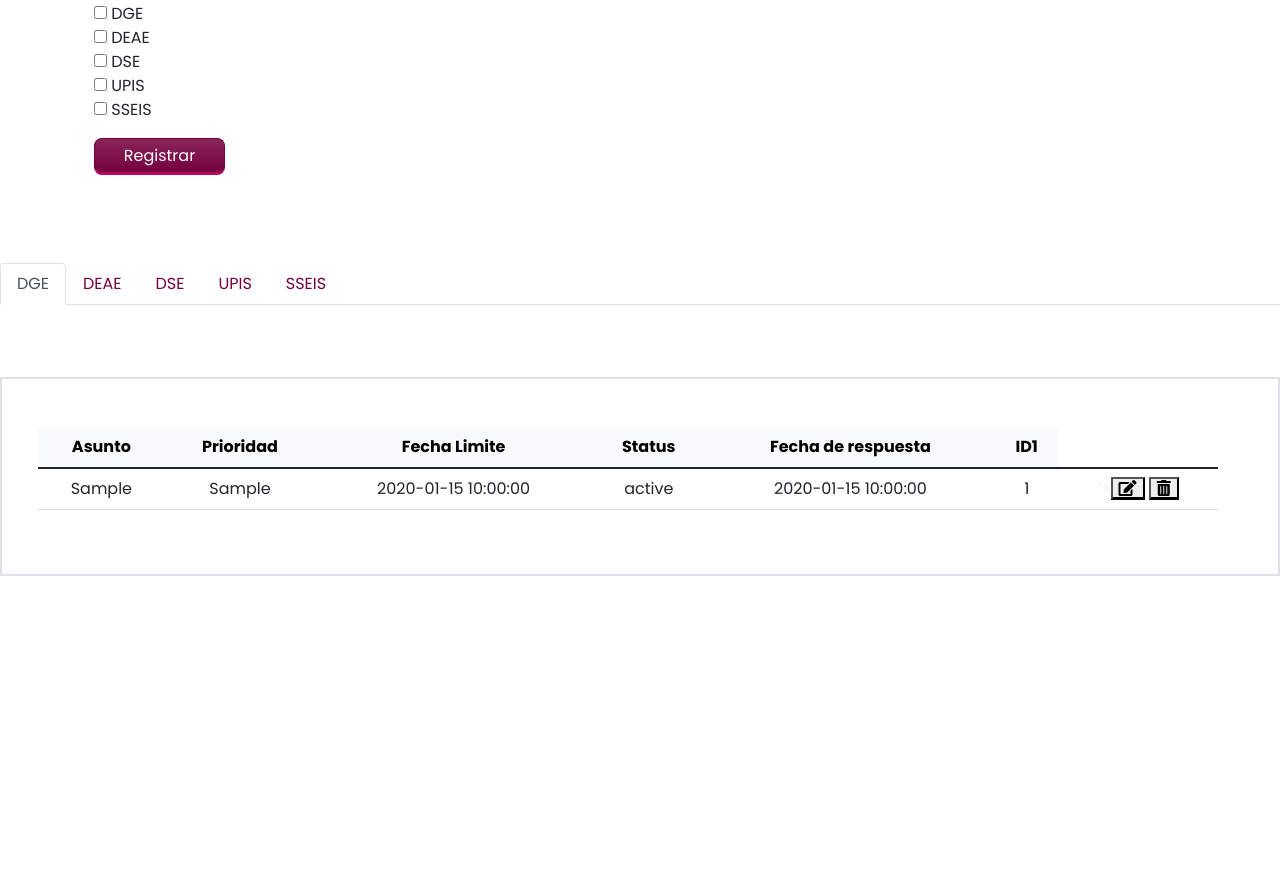
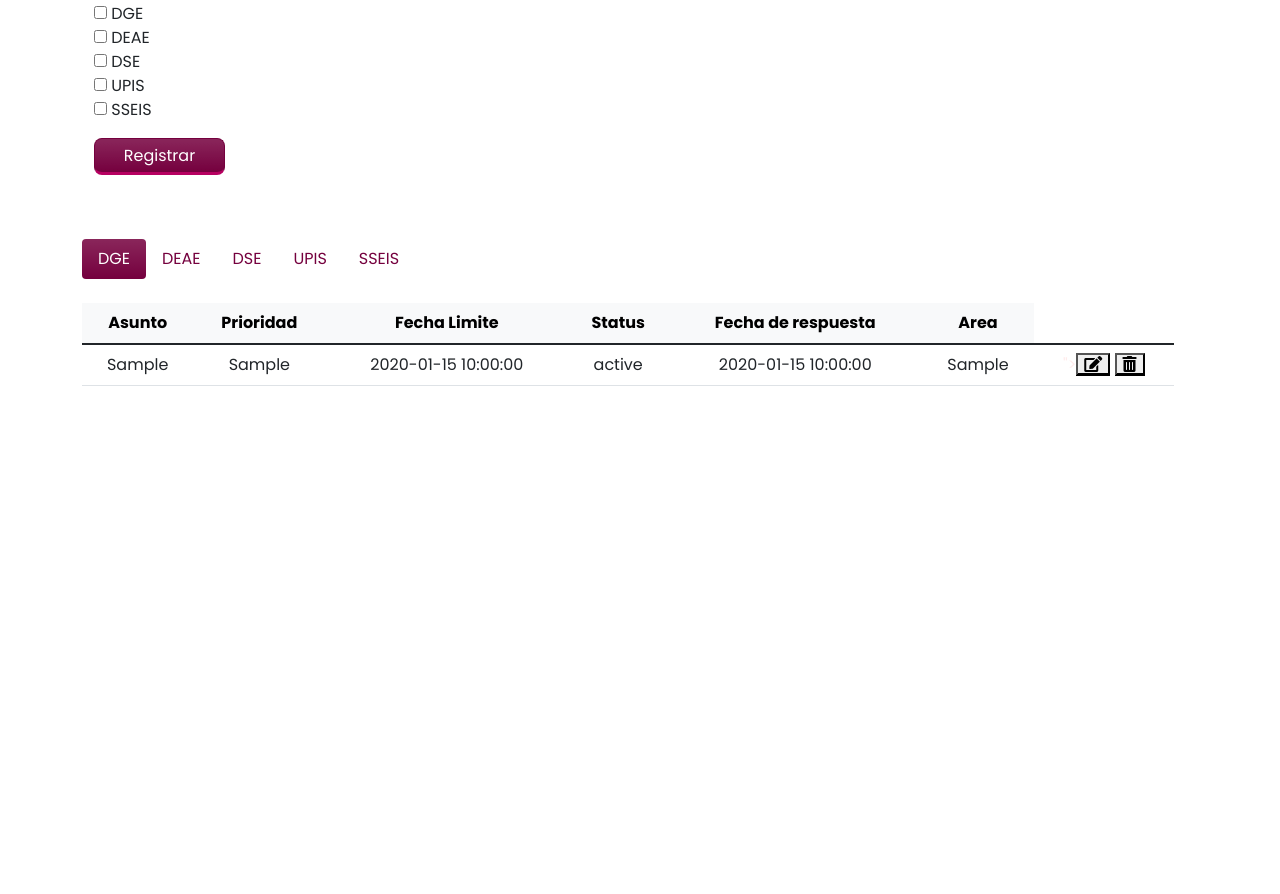
Before and after one commit to Daxter98/SSEIS, a PHP site: page /registro_asuntos_p.php in a window 1280 px wide. Shown: the part 521-1415 px from the top of the page. Before the commit the page ends 1097 px from the top, so only its background shows below. Run offline with PHP 8.4, Linux system fonts and the light colour scheme; tables that the repository leaves empty or names only in its code hold one stand-in row (values such as "Sample post"); data that the repository does not hold is empty.

Commit message:
AVANCES EN VISTA ASUNTOS

```diff
--- a/registro_asuntos_p.php
+++ b/registro_asuntos_p.php
@@ -127,19 +127,19 @@
 
           <div class="col-sm-4 col-md-4 col-xl-4 col-xl-4" id="form">
 
-            <form method="get">
+          <form method="POST" action="asuntos.php">
 
           Selecciona el area
           <br />
-              <input name="DGE" type="checkbox" id="DGE" value="siglas_a" />  DGE
+          <input name="checkbox[]" type="checkbox" value="DGE" />  DGE
           <br />
-              <input name="DEAE" type="checkbox" id="DEAE" value="siglas_a" />  DEAE
+          <input name="checkbox[]" type="checkbox" value="DEAE"  />  DEAE
           <br />
-              <input name="DSE" type="checkbox" id="DSE" value="siglas_a" />  DSE
+          <input name="checkbox[]" type="checkbox" value="DSE"  />  DSE
           <br />
-              <input name="UPIS" type="checkbox" id="UPIS" value="siglas_a" />  UPIS
+          <input name="checkbox[]" type="checkbox" value="UPIS" />  UPIS
           <br />
-              <input name="SSEIS" type="checkbox" id="SSEIS" value="siglas_a" />  SSEIS
+          <input name="checkbox[]" type="checkbox" value="SSEIS" />  SSEIS
           </form>
         </div>
         <p> </p>
@@ -152,47 +152,34 @@
         <p> </p>
 
 
-
-            <div class="col-sm-12">
-			<br> <br>
-
-                <ul class="nav nav-tabs" id="myTab" role="tablist">
-
-                    <li class="nav-item" role="presentation">
-                        <button class="nav-link active" id="DGE-tab" data-bs-toggle="tab"
-                            data-bs-target="#DGE" type="button" role="tab" aria-controls="DGE"
-                            aria-selected="true">DGE</button>
+        <div class="container mt-3">
+  <br>
+  <!-- Nav pills -->
+  <ul class="nav nav-pills" role="tablist">
+    <li class="nav-item">
+      <a class="nav-link active" data-bs-toggle="pill" href="#home">DGE</a>
     </li>
-                    <li class="nav-item" role="presentation">
-                        <button class="nav-link" id="DEAE-tab" data-bs-toggle="tab" data-bs-target="#DEAE"
-                            type="button" role="tab" aria-controls="DEAE"
-                            aria-selected="false">DEAE</button>
+    <li class="nav-item">
+      <a class="nav-link" data-bs-toggle="pill" href="#menu1">DEAE</a>
     </li>
-                    <li class="nav-item" role="presentation">
-                        <button class="nav-link" id="DSE-tab" data-bs-toggle="tab" data-bs-target="#DSE"
-                            type="button" role="tab" aria-controls="DSE" aria-selected="false">DSE</button>
+    <li class="nav-item">
+      <a class="nav-link" data-bs-toggle="pill" href="#menu2">DSE</a>
     </li>
-                    <li class="nav-item" role="presentation">
-                        <button class="nav-link" id="UPIS-tab" data-bs-toggle="tab" data-bs-target="#UPIS"
-                            type="button" role="tab" aria-controls="UPIS"
-                            aria-selected="false">UPIS</button>
+    <li class="nav-item">
+      <a class="nav-link" data-bs-toggle="pill" href="#menu3">UPIS</a>
     </li>
-                    <li class="nav-item" role="presentation">
-                        <button class="nav-link" id="SSEIS-tab" data-bs-toggle="tab" data-bs-target="#SSEIS"
-                            type="button" role="tab" aria-controls="SSEIS" aria-selected="false">SSEIS</button>
+    <li class="nav-item">
+      <a class="nav-link" data-bs-toggle="pill" href="#menu4">SSEIS</a>
     </li>
-
   </ul>
 
-                <br><br><br>
+  <!-- Tab panes -->
+  <div class="tab-content">
+    <div id="home" class="container tab-pane active"><br>
 
-                <div class="tab-content p-5 border border-2" style="height: center;" id="myTabContent">
 
-                <div class="tab-pane fade show active" id="DGE" role="tabpanel"
-                            aria-labelledby="DGE-tab">
                             <div class="row" style="text-indent: 6px;">
-
-                            <div class="row mb-7" id="consulta">
+                            <div class="row mb-7" id="home">
                             <table class="table">
                              <thead class="table-light" align="center">
                              <tr>
@@ -201,10 +188,11 @@
                                  <th scope="col">Fecha Limite</th>
                                  <th scope="col">Status</th>
                                  <th scope="col">Fecha de respuesta</th>
-                                 <th scope="col">ID1</th>
+                                 <th scope="col">Area</th>
                                  </tr>
                                  </thead>
                                  <tbody>
+
  <?php
      $resultado=mysqli_query($conexion, $tabla);
         while($row=mysqli_fetch_assoc($resultado))
@@ -214,15 +202,17 @@
                                    <td><?php echo $row["no_asunto"]?> </td>
                                    <td><?php echo $row["prioridad"]?></td>
                                   <td><?php echo $row["fecha_limite"]?></td>
-                                  <td><?php echo $row["cve_status"]?></td>
+                                  <td><?php echo $row["status"]?></td>
                                   <td><?php echo $row["fecha_respuesta"]?></td>
-                                  <td><?php echo $row["id_area"]?></td>
+                                  <td><?php echo $row["siglas_a"]?></td>
                                   <td>
                                  <a href="modificar_asunto.html">"><button type="button" class="fas fa-edit"></button></a>
                                  <a href="eliminaragenda1.php?idCita=<?php echo $rowdos["idCita"] ?>"><button type="button" class="fas fa-trash-alt"></button></a>
                                  </td>
                                  </tr>
-
+                                 <?php
+            } mysqli_free_result($resultado);
+?>
 
                                  </tbody>
                                   </table>
@@ -230,17 +220,14 @@
                               </div>
 
                     </div>
-                    <?php
-            } mysqli_free_result($resultado);
-?>
 
+    </div>
 
+    <div id="menu1" class="container tab-pane fade"><br>
 
-                    <div class="tab-pane fade" id="DEAE" role="tabpanel"
-                            aria-labelledby="DEAE-tab">
                             <div class="row" style="text-indent: 6px;">
 
-                              <div class="row mb-3" id="consulta">
+    <div class="row mb-7" id="menu1">
                             <table class="table">
                              <thead class="table-light" align="center">
                              <tr>
@@ -249,10 +236,11 @@
                                  <th scope="col">Fecha Limite</th>
                                  <th scope="col">Status</th>
                                  <th scope="col">Fecha de respuesta</th>
-                                 <th scope="col">ID2</th>
+                                 <th scope="col">Area</th>
                                  </tr>
                                  </thead>
                                  <tbody>
+
  <?php
      $resultado=mysqli_query($conexion, $tabla);
         while($row=mysqli_fetch_assoc($resultado))
@@ -262,31 +250,26 @@
                                    <td><?php echo $row["no_asunto"]?> </td>
                                    <td><?php echo $row["prioridad"]?></td>
                                   <td><?php echo $row["fecha_limite"]?></td>
-                                  <td><?php echo $row["cve_status"]?></td>
+                                  <td><?php echo $row["status"]?></td>
                                   <td><?php echo $row["fecha_respuesta"]?></td>
-                                  <td><?php echo $row["id_area"]?></td>
+                                  <td><?php echo $row["siglas_a"]?></td>
                                   <td>
                                  <a href="modificar_asunto.html">"><button type="button" class="fas fa-edit"></button></a>
                                  <a href="eliminaragenda1.php?idCita=<?php echo $rowdos["idCita"] ?>"><button type="button" class="fas fa-trash-alt"></button></a>
                                  </td>
                                  </tr>
-
-
+                                 <?php
+            } mysqli_free_result($resultado);
+?>
                                  </tbody>
                                   </table>
                                    </div>
                               </div>
 
                     </div>
-                    <?php
-            } mysqli_free_result($resultado);
-?>
 
-        <div class="tab-pane fade" id="DSE" role="tabpanel"
-                         aria-labelledby="DSE-tab">
-                         <div class="row" style="text-indent: 6px;">
-
-                          <div class="row mb-3" id="consulta">
+    <div id="menu2" class="container tab-pane fade"><br>
+    <div class="row mb-7" id="menu2">
                             <table class="table">
                              <thead class="table-light" align="center">
                              <tr>
@@ -295,10 +278,11 @@
                                  <th scope="col">Fecha Limite</th>
                                  <th scope="col">Status</th>
                                  <th scope="col">Fecha de respuesta</th>
-                                 <th scope="col">ID3</th>
+                                 <th scope="col">Area</th>
                                  </tr>
                                  </thead>
                                  <tbody>
+
  <?php
      $resultado=mysqli_query($conexion, $tabla);
         while($row=mysqli_fetch_assoc($resultado))
@@ -308,32 +292,25 @@
                                    <td><?php echo $row["no_asunto"]?> </td>
                                    <td><?php echo $row["prioridad"]?></td>
                                   <td><?php echo $row["fecha_limite"]?></td>
-                                  <td><?php echo $row["cve_status"]?></td>
+                                  <td><?php echo $row["status"]?></td>
                                   <td><?php echo $row["fecha_respuesta"]?></td>
-                                  <td><?php echo $row["id_area"]?></td>
+                                  <td><?php echo $row["siglas_a"]?></td>
                                   <td>
                                  <a href="modificar_asunto.html">"><button type="button" class="fas fa-edit"></button></a>
                                  <a href="eliminaragenda1.php?idCita=<?php echo $rowdos["idCita"] ?>"><button type="button" class="fas fa-trash-alt"></button></a>
                                  </td>
                                  </tr>
-
-
+                                 <?php
+            } mysqli_free_result($resultado);
+?>
                                  </tbody>
                                   </table>
                                    </div>
                                    </div>
 
-                    </div>
-                    <?php
-            } mysqli_free_result($resultado);
-?>
 
-
-        <div class="tab-pane fade" id="UPIS" role="tabpanel"
-                      aria-labelledby="UPIS-tab">
-                      <div class="row" style="text-indent: 6px;">
-
-                        <div class="row mb-3" id="consulta">
+    <div id="menu3" class="container tab-pane fade"><br>
+                            <div class="row mb-7" id="menu3">
                             <table class="table">
                              <thead class="table-light" align="center">
                              <tr>
@@ -342,10 +319,11 @@
                                  <th scope="col">Fecha Limite</th>
                                  <th scope="col">Status</th>
                                  <th scope="col">Fecha de respuesta</th>
-                                 <th scope="col">ID4</th>
+                                 <th scope="col">Area</th>
                                  </tr>
                                  </thead>
                                  <tbody>
+
  <?php
      $resultado=mysqli_query($conexion, $tabla);
         while($row=mysqli_fetch_assoc($resultado))
@@ -355,33 +333,24 @@
                                    <td><?php echo $row["no_asunto"]?> </td>
                                    <td><?php echo $row["prioridad"]?></td>
                                   <td><?php echo $row["fecha_limite"]?></td>
-                                  <td><?php echo $row["cve_status"]?></td>
+                                  <td><?php echo $row["status"]?></td>
                                   <td><?php echo $row["fecha_respuesta"]?></td>
-                                  <td><?php echo $row["id_area"]?></td>
+                                  <td><?php echo $row["siglas_a"]?></td>
                                   <td>
                                  <a href="modificar_asunto.html">"><button type="button" class="fas fa-edit"></button></a>
                                  <a href="eliminaragenda1.php?idCita=<?php echo $rowdos["idCita"] ?>"><button type="button" class="fas fa-trash-alt"></button></a>
                                  </td>
                                  </tr>
-
-
+                                 <?php
+            } mysqli_free_result($resultado);
+?>
                                  </tbody>
                                   </table>
                                    </div>
-                              </div>
-
-                    </div>
-                    <?php
-            } mysqli_free_result($resultado);
-?>
 
 
-
-        <div class="tab-pane fade" id="SSEIS" role="tabpanel"
-                   aria-labelledby="SSEIS-tab">
-                   <div class="row" style="text-indent: 6px;">
-
-                    <div class="row mb-3" id="consulta">
+    <div id="menu4" class="container tab-pane fade"><br>
+                            <div class="row mb-7" id="menu4">
                             <table class="table">
                              <thead class="table-light" align="center">
                              <tr>
@@ -390,10 +359,11 @@
                                  <th scope="col">Fecha Limite</th>
                                  <th scope="col">Status</th>
                                  <th scope="col">Fecha de respuesta</th>
-                                 <th scope="col">ID5</th>
+                                 <th scope="col">Area</th>
                                  </tr>
                                  </thead>
                                  <tbody>
+
  <?php
      $resultado=mysqli_query($conexion, $tabla);
         while($row=mysqli_fetch_assoc($resultado))
@@ -403,32 +373,20 @@
                                    <td><?php echo $row["no_asunto"]?> </td>
                                    <td><?php echo $row["prioridad"]?></td>
                                   <td><?php echo $row["fecha_limite"]?></td>
-                                  <td><?php echo $row["cve_status"]?></td>
+                                  <td><?php echo $row["status"]?></td>
                                   <td><?php echo $row["fecha_respuesta"]?></td>
-                                  <td><?php echo $row["id_area"]?></td>
+                                  <td><?php echo $row["siglas_a"]?></td>
                                   <td>
                                  <a href="modificar_asunto.html">"><button type="button" class="fas fa-edit"></button></a>
                                  <a href="eliminaragenda1.php?idCita=<?php echo $rowdos["idCita"] ?>"><button type="button" class="fas fa-trash-alt"></button></a>
                                  </td>
                                  </tr>
-
-
+                                 <?php
+            } mysqli_free_result($resultado);
+?>
                                  </tbody>
                                   </table>
                                    </div>
-                              </div>
-
-                    </div>
-                    <?php
-            } mysqli_free_result($resultado);
-?>
-
-
-
-
-
-
-
 
 
 
--- a/registro_usuarios.php
+++ b/registro_usuarios.php
@@ -143,7 +143,7 @@
         {
 ?>
             <tr align="center">
-             <td><?php echo $row["nombre"]?></td>
+             <td><?php echo $row["nombre"]?> <?php echo $row["aPaterno"]?> <?php echo $row["aMaterno"]?></td>
              <td><?php echo $row["usuario"]?></td>
             <td><?php echo $row["cargo"]?></td>
             <td><?php echo $row["nivel"]?></td>
--- a/usuarios.php
+++ b/usuarios.php
@@ -16,7 +16,7 @@ $nivel = $_POST['nivel'];
 
 insertar($nombre, $usuario, $contrasena, $aPaterno, $aMaterno, $cargo, $nivel); //se llama la funcion insertar
 
-    function insertar($nombre, $usuario, $contrasena, $apellidop, $apellidom, $cargo, $nivel) //creacion de la funcion insertar
+    function insertar($nombre, $usuario, $contrasena, $aPaterno, $aMaterno, $cargo, $nivel) //creacion de la funcion insertar
     {
         global $conexion; //tomamos la variable del archivo conexion
 
```
Also changed, not shown: asuntos.php (+15 -6 lines), asuntos_pendientes.html (+0 -7 lines). Lines whose indentation alone changed are shown as unchanged.
